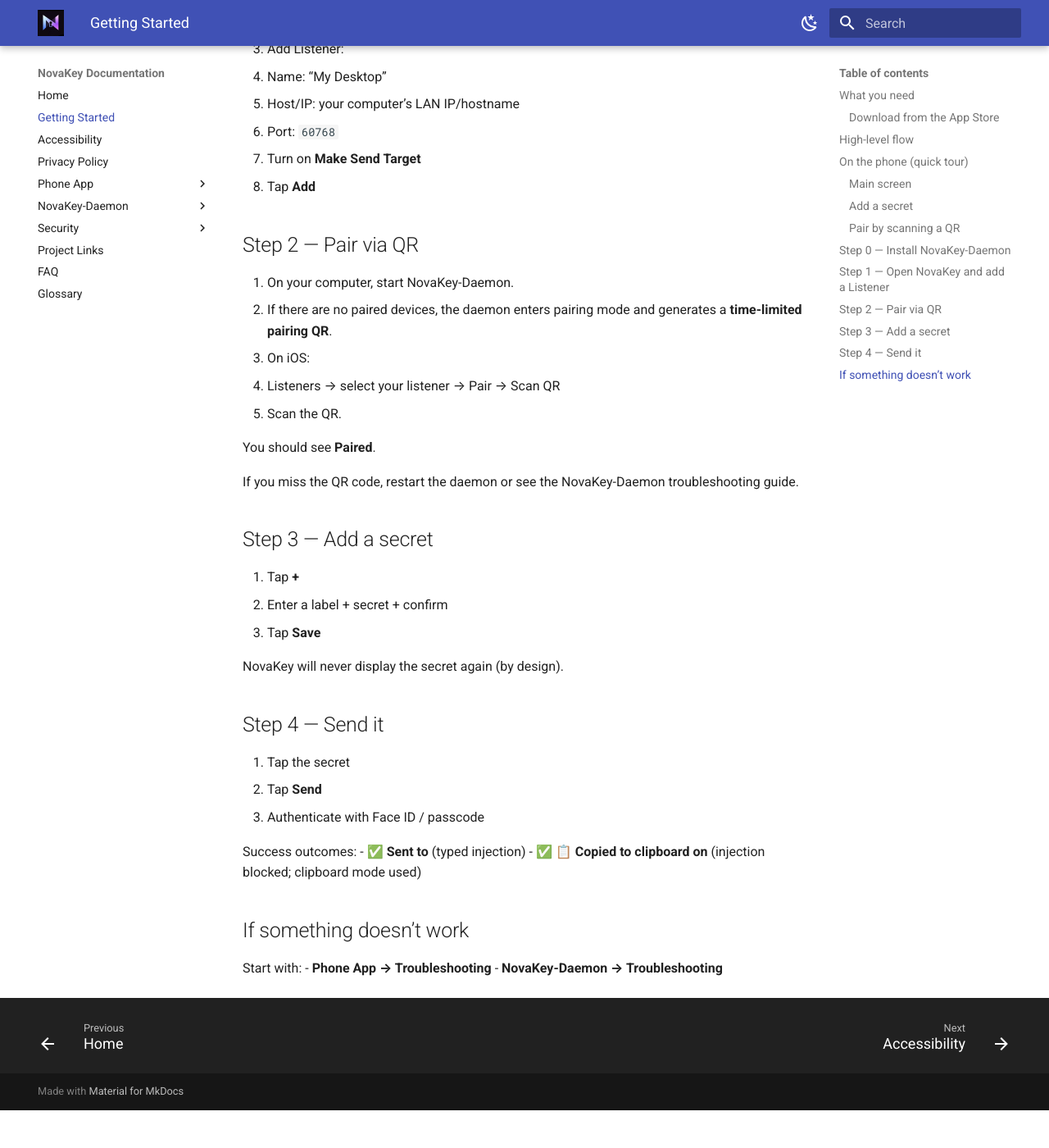
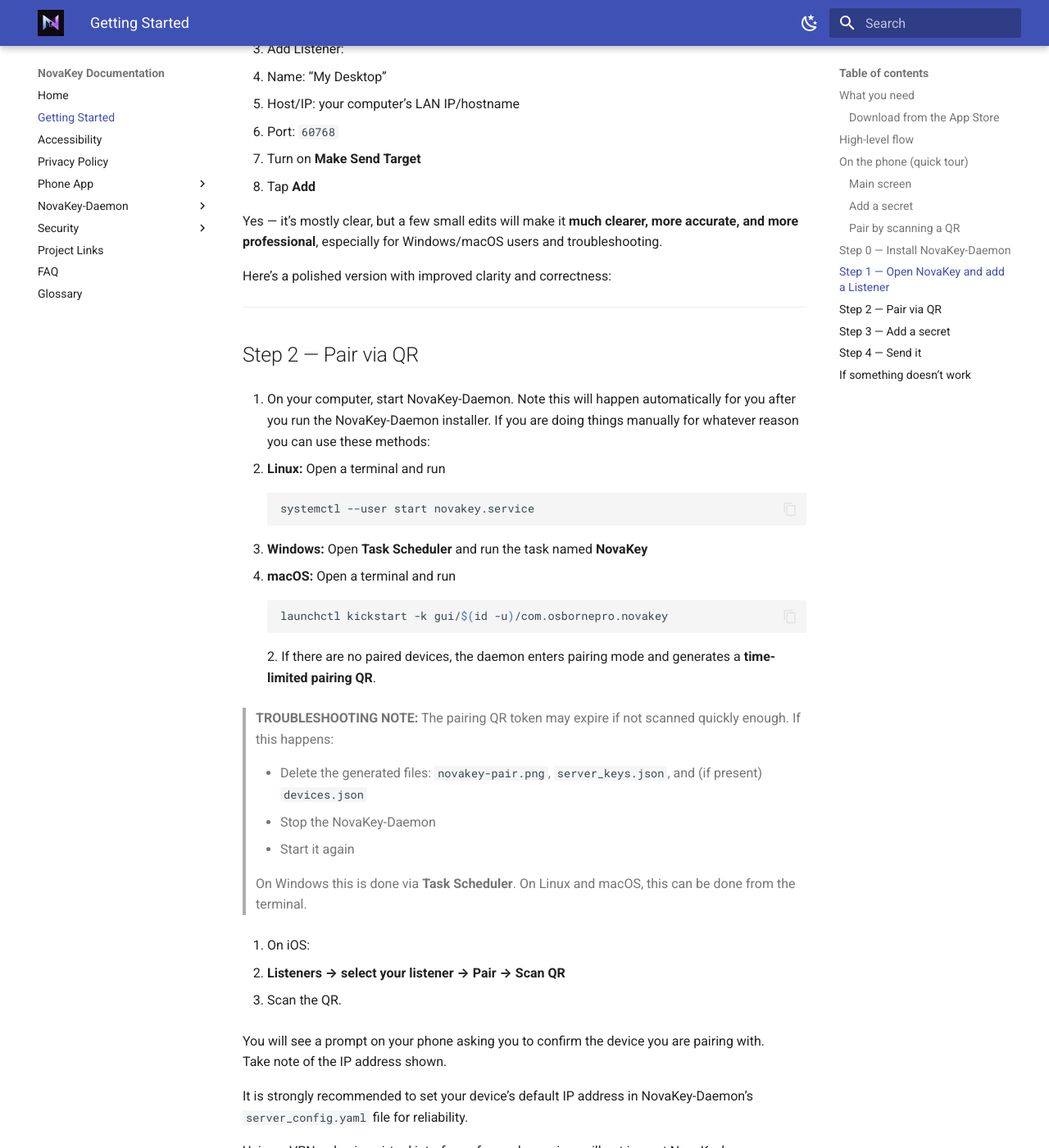
Before and after one commit to OsbornePro/NovaKey-Daemon, an MkDocs documentation site: the page built from docs/getting-started.md, in a window 1280 px wide and 1400 px high, scrolled down 6528 px. Shown: the whole window at 82% size. Built offline with MkDocs 1.6.1 and Material for MkDocs 9.7.7, drawn with Linux system fonts in a browser that asks for light colours; before the commit the page ends 7882 px from its top, so only the background shows below that; some of the changed text lies outside the part shown.

Commit message:
Made docs more clear

````diff
--- a/docs/getting-started.md
+++ b/docs/getting-started.md
@@ -3,7 +3,7 @@
 ## What you need
 - An iPhone running the NovaKey iOS app
 - A computer running NovaKey-Daemon
-- A local network connection (or trusted remote connection)
+- A local network connection (*or trusted remote connection*)
 
 
 ### Download from the App Store
@@ -33,17 +33,17 @@
 
 ## Step 0 — Install NovaKey-Daemon
 
-Follow: **NovaKey-Daemon → Install** and complete the installer for your platform.
+Follow: **NovaKey-Daemon → [Install](https://novakey.app/en/latest/daemon/install/)** and complete the installer for your platform.
 The daemon will start automatically after installation.
 
-**If you want phone → computer over Wi-Fi:** the daemon must listen on a LAN-reachable address (not `127.0.0.1`).
+**If you want phone → computer over Wi-Fi:** the daemon must listen on a LAN-reachable address (*not* `127.0.0.1`).
 
 
 
 ## Step 1 — Open NovaKey and add a Listener
 
 1. Open **NovaKey**
-2. Tap **Listeners** (antenna icon)
+2. Tap **Listeners** (*antenna icon*)
 3. Add Listener:
    - Name: “My Desktop”
    - Host/IP: your computer’s LAN IP/hostname
@@ -51,15 +51,57 @@
 4. Turn on **Make Send Target**
 5. Tap **Add**
 
+Yes — it’s mostly clear, but a few small edits will make it **much clearer, more accurate, and more professional**, especially for Windows/macOS users and troubleshooting.
+
+Here’s a polished version with improved clarity and correctness:
+
+---
+
 ## Step 2 — Pair via QR
 
 1. On your computer, start NovaKey-Daemon.
+Note this will happen automatically for you after you run the NovaKey-Daemon installer.
+If you are doing things manually for whatever reason you can use these methods:
+
+   * **Linux:** Open a terminal and run
+
+     ```bash
+     systemctl --user start novakey.service
+     ```
+
+   * **Windows:** Open **Task Scheduler** and run the task named **NovaKey**
+
+   * **macOS:** Open a terminal and run
+
+     ```bash
+     launchctl kickstart -k gui/$(id -u)/com.osbornepro.novakey
+     ```
 2. If there are no paired devices, the daemon enters pairing mode and generates a **time-limited pairing QR**.
+
+> **TROUBLESHOOTING NOTE:**
+> The pairing QR token may expire if not scanned quickly enough.
+> If this happens:
+>
+> * Delete the generated files: `novakey-pair.png`, `server_keys.json`, and (if present) `devices.json`
+> * Stop the NovaKey-Daemon
+> * Start it again
+>
+> On Windows this is done via **Task Scheduler**.
+> On Linux and macOS, this can be done from the terminal.
+
+
 3. On iOS:
-   - Listeners → select your listener → Pair → Scan QR
+
+   * **Listeners → select your listener → Pair → Scan QR**
+
 4. Scan the QR.
 
-You should see **Paired**.
+You will see a prompt on your phone asking you to confirm the device you are pairing with.
+Take note of the IP address shown.
+
+It is strongly recommended to set your device’s default IP address in NovaKey-Daemon’s `server_config.yaml` file for reliability.
+
+Using a VPN or having virtual interfaces from a hypervisor will not impact NovaKey’s functionality.
 
 If you miss the QR code, restart the daemon or see the NovaKey-Daemon troubleshooting guide.
 
````
